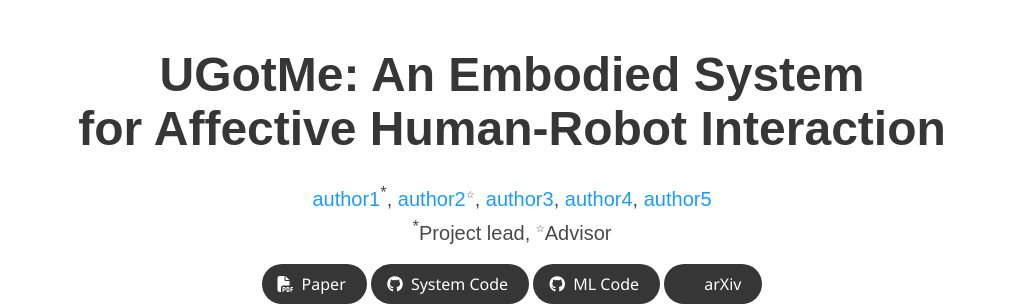
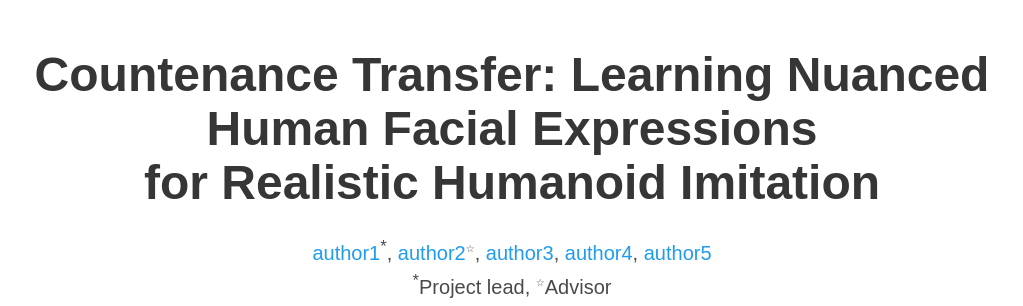
Before and after one commit to pi3-141592653/VividFace, a plain HTML site: page index.html in a window 1280 px wide. Shown: the top 306 px of the page, without its empty margins (128-1151 px from the left). Drawn offline with nearby package versions, Linux system fonts and the light colour scheme; some icons are missing; a web font is replaced by a local one.

Commit message:
Update index.html

```diff
--- a/index.html
+++ b/index.html
@@ -130,7 +130,7 @@
       <div class="container is-max-desktop">
         <div class="columns is-centered">
           <div class="column has-text-centered">
-            <h1 class="title is-1 publication-title">UGotMe: An Embodied System <br> for Affective Human-Robot Interaction</h1>
+            <h1 class="title is-1 publication-title">Countenance Transfer: Learning Nuanced Human Facial Expressions<br> for Realistic Humanoid Imitation</h1>
             <div class="is-size-5 publication-authors">
               <!-- Paper authors -->
               <span class="author-block">
```
